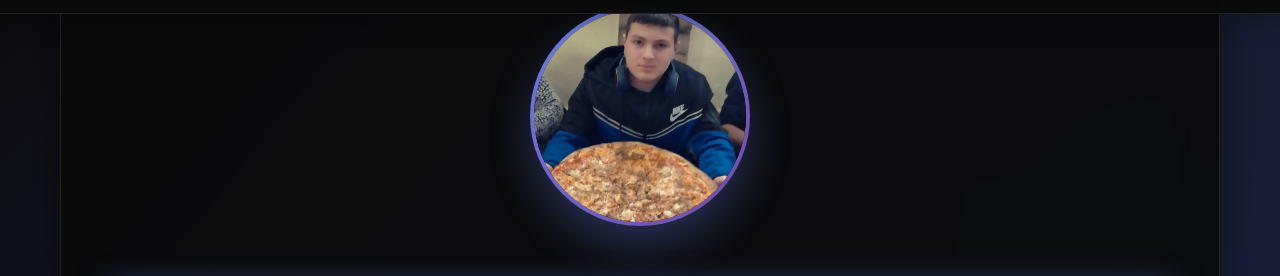
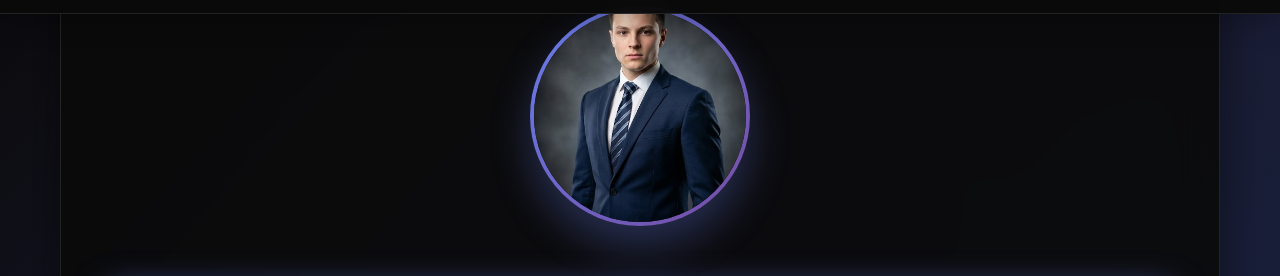
Before and after one commit to JuanJoseJuradoSantos1/actividades2smr1, a plain HTML site: page index.html in a window 1280 px wide. Shown: the part 65-341 px from the top of the page. Drawn offline with nearby package versions, Linux system fonts and the light colour scheme.

Commit message:
Update index.html with improved styles

```diff
--- a/index.html
+++ b/index.html
@@ -700,7 +700,7 @@
 
     <main class="container">
         <section id="home" class="hero">
-            <img src="./img/pizza.jpeg" alt="Juan José Jurado Santos" class="profile-img">
+            <img src="./img/unnamed.jpg" alt="Juan José Jurado Santos" class="profile-img">
             <h1>Juan José Jurado Santos</h1>
             <p class="subtitle">Full Stack Developer & Creative Coder</p>
             <p class="description">
```
